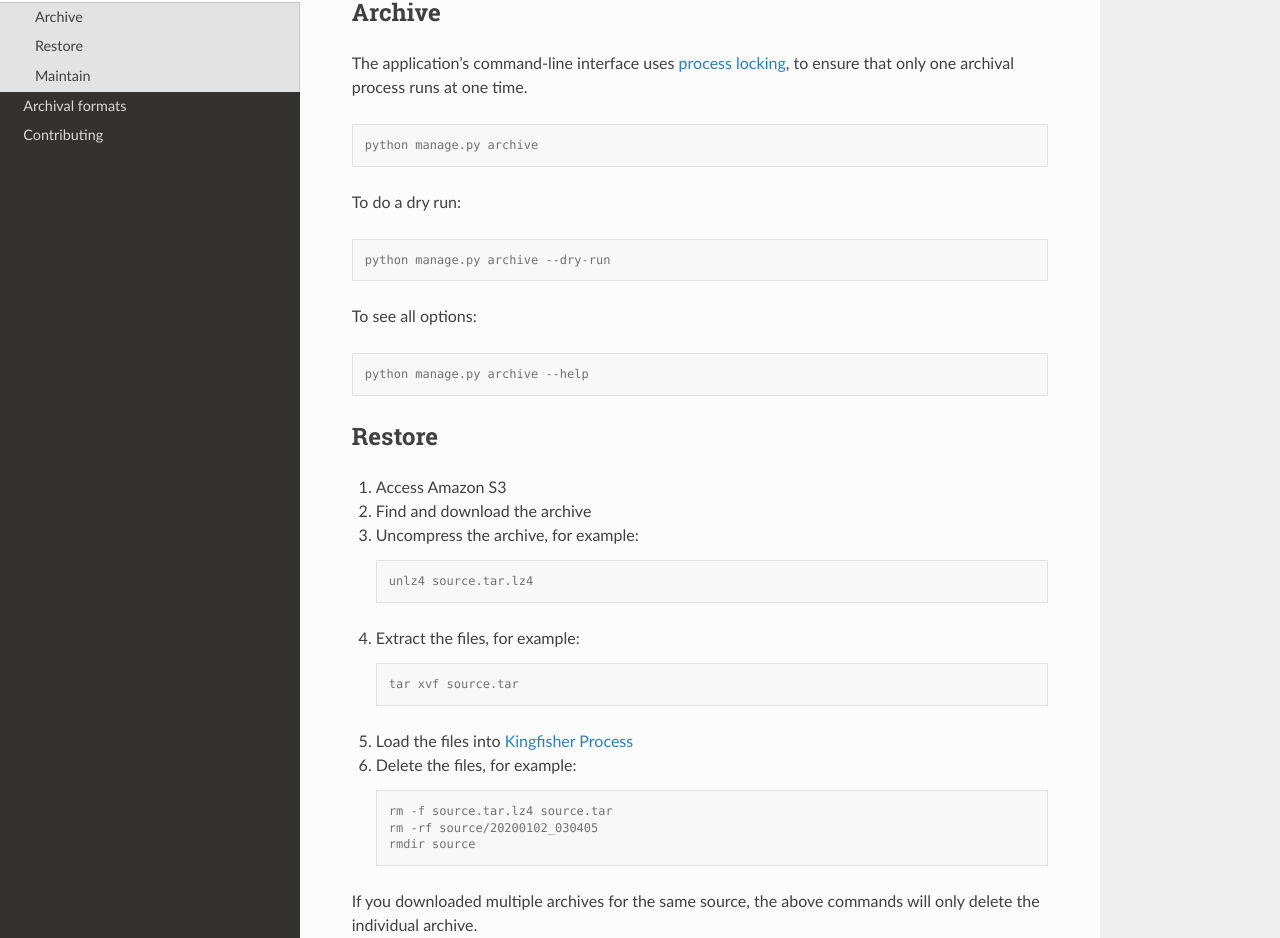
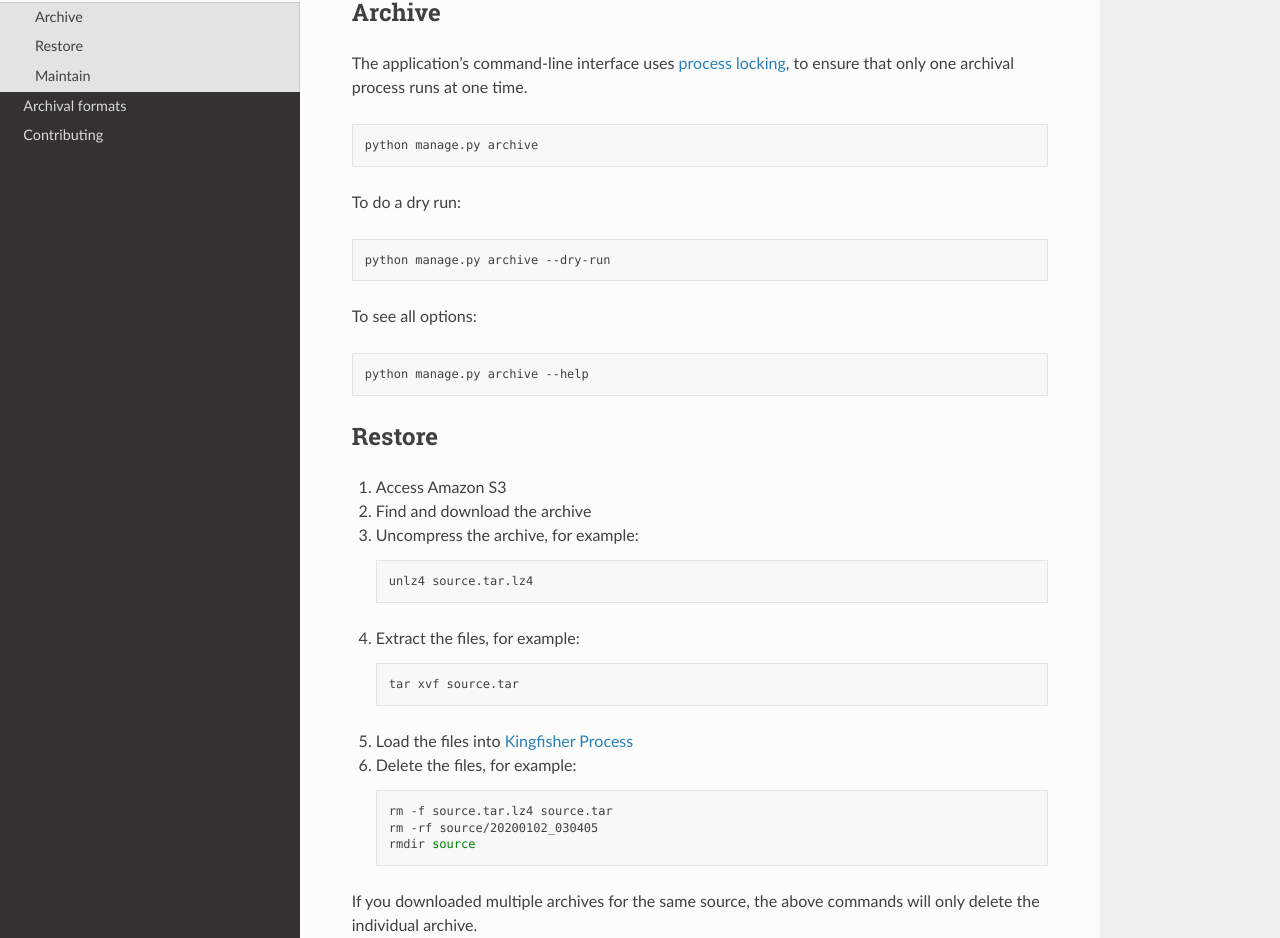
Before and after one commit to open-contracting-archive/kingfisher-archive, a Sphinx documentation site: the page built from docs/use.rst, in a window 1280 px wide and 1400 px high. Shown: the part 164-1102 px from the top of the window. Built offline with Sphinx 7.4.7 and the Read the Docs theme 2.0.0, drawn with Linux system fonts in a browser that asks for light colours.

Commit message:
docs: Use shell for non-interactive session

```diff
--- a/docs/use.rst
+++ b/docs/use.rst
@@ -6,19 +6,19 @@
 
 The application's command-line interface uses `process locking <https://pypi.org/project/python-pidfile/>`__, to ensure that only one archival process runs at one time.
 
-.. code-block:: shell-session
+.. code-block:: shell
 
    python manage.py archive
 
 To do a dry run:
 
-.. code-block:: shell-session
+.. code-block:: shell
 
    python manage.py archive --dry-run
 
 To see all options:
 
-.. code-block:: shell-session
+.. code-block:: shell
 
    python manage.py archive --help
 
@@ -29,20 +29,20 @@
 #. Find and download the archive
 #. Uncompress the archive, for example:
 
-   .. code-block:: shell-session
+   .. code-block:: shell
 
       unlz4 source.tar.lz4
 
 #. Extract the files, for example:
 
-   .. code-block:: shell-session
+   .. code-block:: shell
 
       tar xvf source.tar
 
 #. Load the files into `Kingfisher Process <https://kingfisher-process.readthedocs.io/en/latest/>`__
 #. Delete the files, for example:
 
-   .. code-block:: shell-session
+   .. code-block:: shell
 
       rm -f source.tar.lz4 source.tar
       rm -rf source/20200102_030405
```
